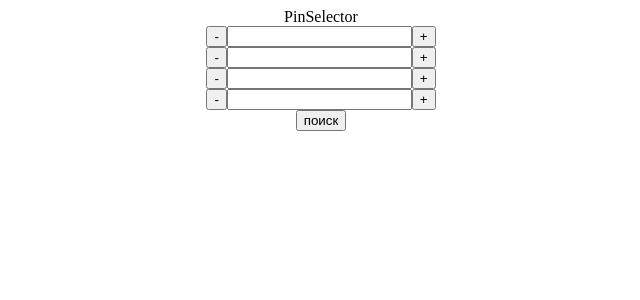
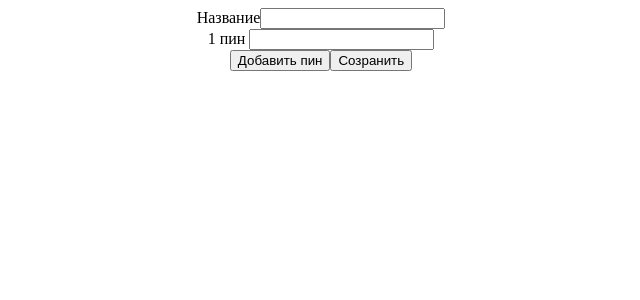
Before and after one commit to KulDim/PinSelector, a React (Create React App) app in the folder frontend/: page / in a window 1280 px wide. Shown: the top 300 px of the page, without its empty margins (319-959 px from the left). Built offline with nearby package versions, Linux system fonts and the light colour scheme.

Commit message:
addmicro

```diff
--- a/frontend/src/App.js
+++ b/frontend/src/App.js
@@ -1,16 +1,12 @@
 import React, { useEffect, useState } from 'react';
 
 import './App.css';
+import AddMicrocontroller from "./components/AddMicrocontroller"
 
 function App() {
   return (
     <div className="App">
-      PinSelector
-      <div><button>-</button><input></input><button>+</button></div>
-      <div><button>-</button><input></input><button>+</button></div>
-      <div><button>-</button><input></input><button>+</button></div>
-      <div><button>-</button><input></input><button>+</button></div>
-      <button>поиск</button>
+      <AddMicrocontroller/>
     </div>
   );
 }
--- /dev/null
+++ b/frontend/src/components/AddMicrocontroller.css
@@ -0,0 +1,3 @@
+.form{
+    /* display: flex; */
+}
--- /dev/null
+++ b/frontend/src/components/AddMicrocontroller.js
@@ -0,0 +1,37 @@
+import React, {useState} from 'react';
+import "./AddMicrocontroller.css"
+
+
+
+
+
+function AddMicrocontroller(){
+
+    const [inputs, setInput] = useState([1]);
+
+    function approach1Fn () {
+        const randomNum = inputs.push(1)
+        console.log(inputs)
+        setInput([randomNum]);
+    };
+
+    return (
+        <div>
+            <div className="form">
+                <div><span>Название</span><input></input></div>
+
+                {inputs.map((input, index) => (
+                    <div key={index}>
+                        <span>{input} пин </span>
+                        <input></input>
+                    </div>
+                ))}
+
+                <button onClick={approach1Fn}>Добавить пин</button>
+                <button>Созранить</button>
+            </div>
+        </div>
+    );
+}
+
+export default AddMicrocontroller;
```
